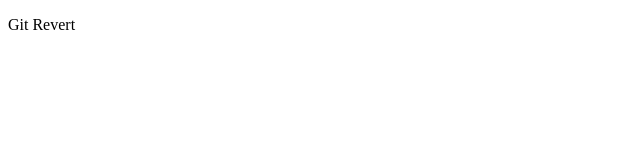
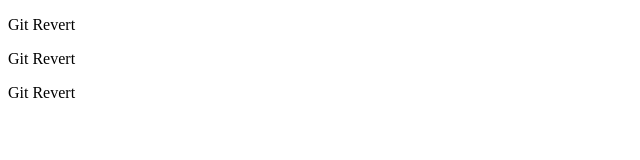
Before and after one commit to Yash-978/Git-Revert-Command, a plain HTML site: page index.html in a window 1280 px wide. Shown: the whole page, without its empty margins (0-640 px from the left). Drawn offline with Linux system fonts and the light colour scheme.

Commit message:
adding appjs

```diff
--- /dev/null
+++ b/app.js
@@ -0,0 +1 @@
+console.log("Hello World");
--- a/index.html
+++ b/index.html
@@ -4,8 +4,12 @@
     <meta charset="UTF-8">
     <meta name="viewport" content="width=device-width, initial-scale=1.0">
     <title>Git Revert</title>
+    <title>Git Revert</title>
+    <title>Git Revert</title>
 </head>
 <body>
     <p>Git Revert</p>
+    <p>Git Revert</p>
+    <p>Git Revert</p>
 </body>
 </html>
```
